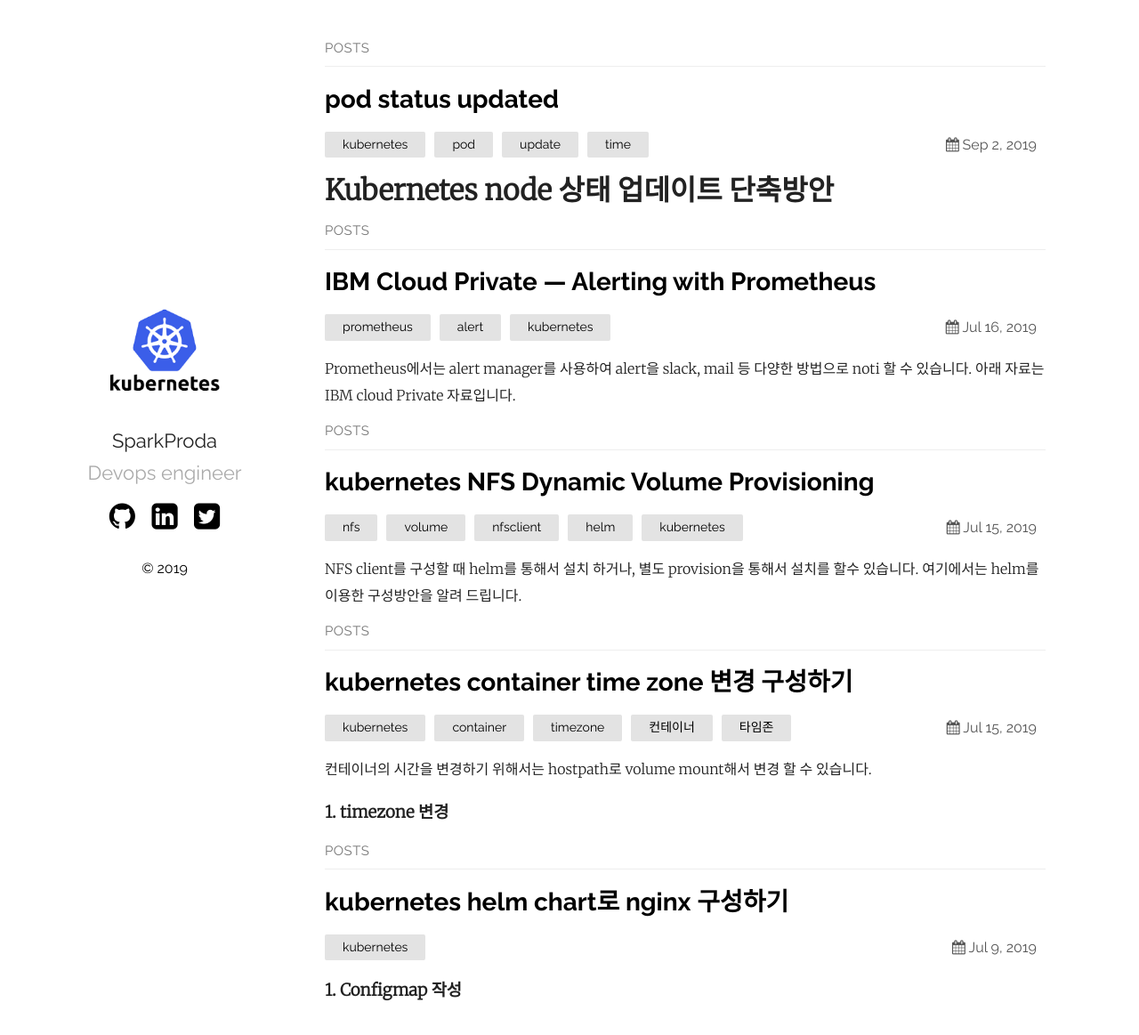
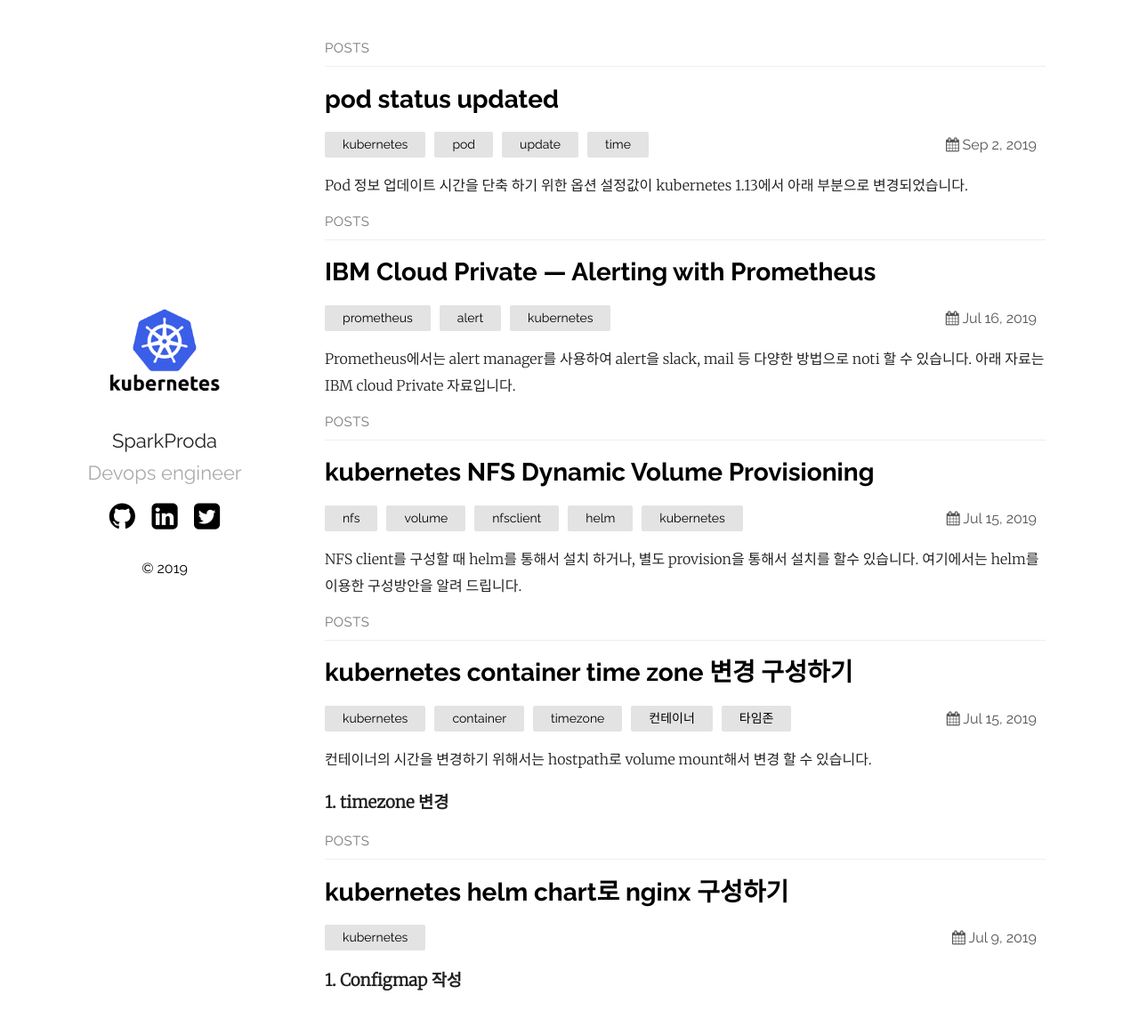
Before and after one commit to sparkproda/sparkproda.github.io, a Jekyll site: the page built from index.md, in a window 1280 px wide and 1173 px high. Shown: the top 1163 px of the window at 89% size. Built offline with Jekyll 4.4.1, drawn with Linux system fonts in a browser that asks for light colours.

Commit message:
Update 2019-09-02-pod-status-update.markdown

```diff
--- a/_posts/2019-09-02-pod-status-update.markdown
+++ b/_posts/2019-09-02-pod-status-update.markdown
@@ -4,7 +4,6 @@ title:  "pod status updated "
 date:   2019-09-02
 categories: kubernetes pod update time
 ---
-# Kubernetes node 상태 업데이트 단축방안
 
 Pod 정보 업데이트 시간을 단축 하기 위한 옵션 설정값이 kubernetes 1.13에서 아래 부분으로 변경되었습니다.
 
@@ -13,6 +12,7 @@ Pod 정보 업데이트 시간을 단축 하기 위한 옵션 설정값이 kuber
 - default-not-ready-toleration-seconds
 - default-unreachable-toleration-seconds
 
+# Kubernetes node 상태 업데이트 단축방안
 
 ~~~
 services:
```
